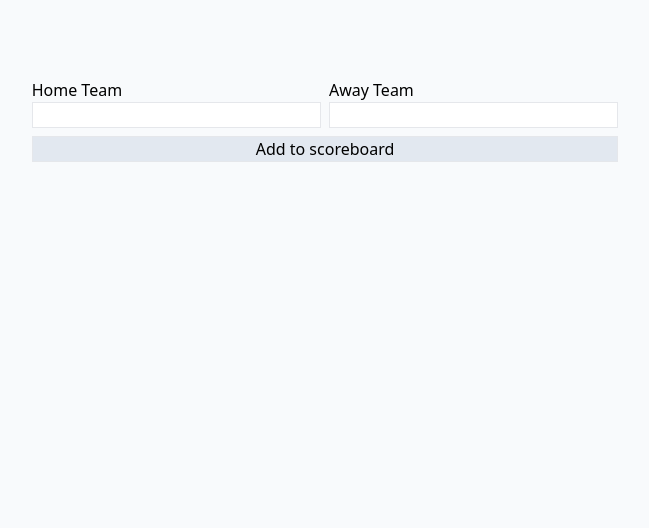
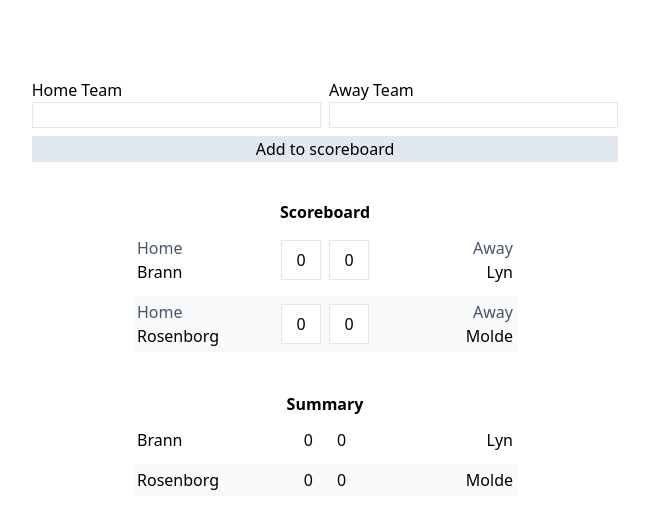
Before and after one commit to BjarneBetjent/sportradar-test, a SvelteKit app: page / in a window 1280 px wide. Shown: the top 528 px of the page, without its empty margins (315-964 px from the left). Built offline with nearby package versions, Linux system fonts and the light colour scheme.

Commit message:
Finished GUI for SummaryGame component

```diff
--- a/src/lib/utils/components/SummaryGame.svelte
+++ b/src/lib/utils/components/SummaryGame.svelte
@@ -3,4 +3,13 @@
 	export let game: Game;
 </script>
 
-<div class="">{game.getHomeTeam()}</div>
+<div class="flex w-96 justify-between odd:bg-slate-50">
+	<div class="flex flex-1 p-1 items-center gap-2">
+		<p class="text-left">{game.getHomeTeam().getTeamName()}</p>
+		<p class="text-right flex-1 mr-2">{game.getHomeTeam().getScore()}</p>
+	</div>
+	<div class="flex flex-1 p-1 items-center gap-2">
+		<p class="text-left flex-1 ml-2">{game.getHomeTeam().getScore()}</p>
+		<p class="text-right">{game.getAwayTeam().getTeamName()}</p>
+	</div>
+</div>
--- a/src/routes/+page.svelte
+++ b/src/routes/+page.svelte
@@ -20,6 +20,16 @@
 
 	const scoreboard = new Scoreboard();
 
+	// TEMP MOCK
+	const time = Date.now();
+
+	const game1 = new Game('Rosenborg', 'Molde', time - 1000);
+	const game2 = new Game('Brann', 'Lyn', time);
+	scoreboard.addGame(game1);
+	scoreboard.addGame(game2);
+
+	activeGamesStore.set(scoreboard.getGames());
+
 	// Add a new game to the scoreboard.
 	// Called by the "Add to scoreboard button"
 	function addGame() {
@@ -33,6 +43,11 @@
 		activeGamesStore.set(scoreboard.getGames());
 	}
 
+	function updateScore({ detail }) {
+		//
+		console.log('Detaisl', detail);
+	}
+
 	// Update the summary
 	function updateSummary() {
 		summaryStore.set(scoreboard.getSummary());
@@ -40,7 +55,7 @@
 </script>
 
 <div class="w-screen h-screen flex justify-center">
-	<div class="bg-slate-50 w-7/12 flex flex-col items-center pt-20 gap-10">
+	<div class="w-7/12 flex flex-col items-center pt-20 gap-10">
 		<!-- Add team -->
 		<div class="w-full flex flex-col h-20 justify-center gap-2 px-20">
 			<div class="flex gap-2">
@@ -56,19 +71,21 @@
 			<button class="border bg-slate-200" on:click={addGame}>Add to scoreboard</button>
 			{#if addError}
 				<div class="">
-					<p class="text-red-600">Failed to add this game</p>
+					<p class="text-red-600">Duplicates not allowed</p>
 				</div>
 			{/if}
 		</div>
 		<!-- Scoreboard -->
-		<div class="flex flex-col w-full px-20">
+		<div class="flex flex-col w-full px-20 items-center gap-2">
+			<h2 class="font-bold">Scoreboard</h2>
 			{#each $activeGamesStore as game (game.getTimeStarted())}
-				<ActiveGame {game} />
+				<ActiveGame {game} on:scoreChanged={updateScore} />
 			{/each}
 		</div>
 
 		<!-- Summary -->
-		<div class="flex flex-col w-full px-20">
+		<div class="flex flex-col w-full px-20 items-center gap-2">
+			<h2 class="font-bold">Summary</h2>
 			{#each $summaryStore as game (game.getTimeStarted())}
 				<SummaryGame {game} />
 			{/each}
```
